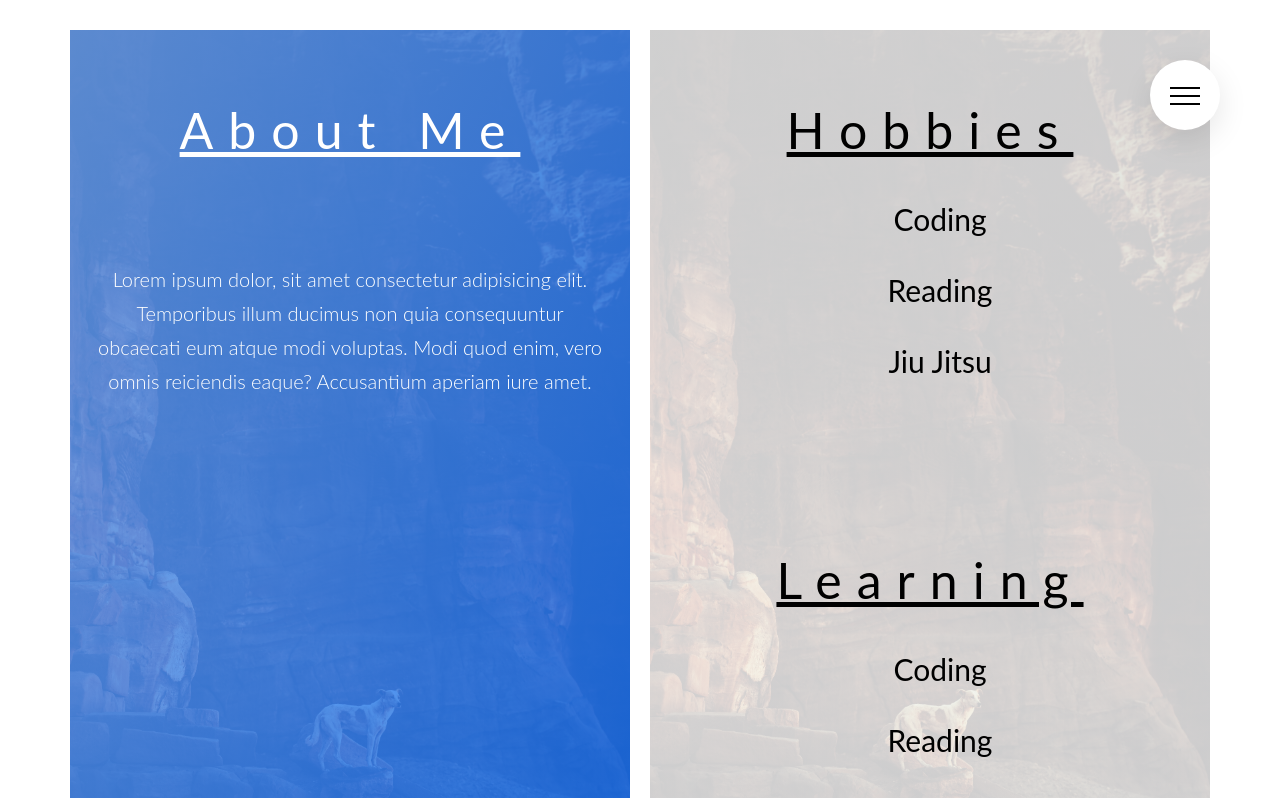
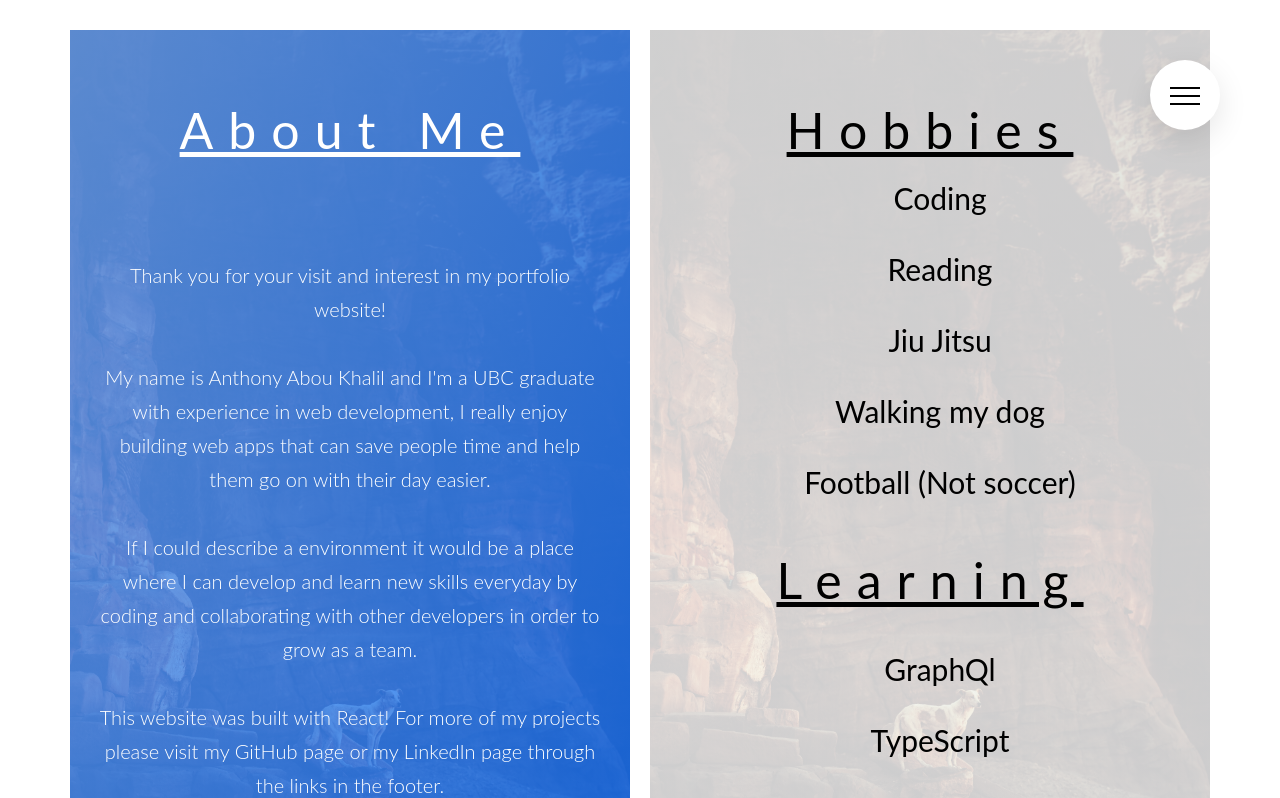
Before and after one commit to anthonyaboukhalil/portfolio, a React (Create React App) app: page /about in a window 1280 px wide. Shown: the top 798 px of the page. Built offline with nearby package versions, Linux system fonts and the light colour scheme.

Commit message:
Adding About Information

```diff
--- a/src/assets/sass/components/_about.scss
+++ b/src/assets/sass/components/_about.scss
@@ -37,7 +37,7 @@
     width: 90%;
     font-size: 2rem;
     font-weight: 300;
-    top: 30%;
+    top: 50%;
     left: 50%;
     transform: translate(-50%, -50%);
     @include media-breakpoint-down(md) {
@@ -47,7 +47,7 @@
   &__list {
     position: absolute;
     width: 90%;
-    top: 25%;
+    top: 30%;
     left: 50%;
     transform: translate(-50%, -50%);
     list-style: none;
@@ -60,7 +60,10 @@
       animation-duration: 2s;
       animation-timing-function: ease-out;
       &:hover {
-        transform: scale(1.3);
+        transform: translateX(3rem);
+      }
+      @include media-breakpoint-down(md) {
+        font-size: 2rem;
       }
     }
     &__item--learning {
@@ -72,7 +75,10 @@
       animation-duration: 2s;
       animation-timing-function: ease-out;
       &:hover {
-        transform: scale(1.3);
+        transform: translateX(3rem);
+      }
+      @include media-breakpoint-down(md) {
+        font-size: 2rem;
       }
     }
   }
--- a/src/components/About.js
+++ b/src/components/About.js
@@ -7,10 +7,23 @@ const About = () => {
             <div className="about-section__text">
               <h3 className="about-section__text__header">About Me</h3>
               <p className="about-section__text__paragraph">
-                Lorem ipsum dolor, sit amet consectetur adipisicing elit.
-                Temporibus illum ducimus non quia consequuntur obcaecati eum
-                atque modi voluptas. Modi quod enim, vero omnis reiciendis
-                eaque? Accusantium aperiam iure amet.
+                Thank you for your visit and interest in my portfolio website!{" "}
+                <br />
+                <br />
+                My name is Anthony Abou Khalil and I'm a UBC graduate with
+                experience in web development, I really enjoy building web apps
+                that can save people time and help them go on with their day
+                easier.
+                <br />
+                <br />
+                If I could describe a environment it would be a place where I
+                can develop and learn new skills everyday by coding and
+                collaborating with other developers in order to grow as a team.
+                <br />
+                <br />
+                This website was built with React! For more of my projects
+                please visit my GitHub page or my LinkedIn page through the
+                links in the footer.
               </p>
             </div>
           </section>
@@ -23,6 +36,12 @@ const About = () => {
                 <li className="about-section__text__list__item">Coding</li>
                 <li className="about-section__text__list__item">Reading</li>
                 <li className="about-section__text__list__item">Jiu Jitsu</li>
+                <li className="about-section__text__list__item">
+                  Walking my dog
+                </li>
+                <li className="about-section__text__list__item">
+                  Football (Not soccer)
+                </li>
               </ul>
             </div>
             <div className="about-section__text">
@@ -31,13 +50,13 @@ const About = () => {
               </h3>
               <ul className="about-section__text__list--learning">
                 <li className="about-section__text__list__item--learning">
-                  Coding
+                  GraphQl
                 </li>
                 <li className="about-section__text__list__item--learning">
-                  Reading
+                  TypeScript
                 </li>
                 <li className="about-section__text__list__item--learning">
-                  Jiu Jitsu
+                  Vue JS
                 </li>
               </ul>
             </div>
--- a/src/components/Qualifications.js
+++ b/src/components/Qualifications.js
@@ -50,7 +50,7 @@ const Qualifications = () => {
                 A solid foundation in javascript is essential and allows me to
                 use many libraries and frameworks that are built with javascript
                 such as React, Node, Redux and many more. Moreover, being
-                famililar with the npm ecosystem makes the development process
+                famililar with the NPM ecosystem makes the development process
                 and the workflow within the team more robust.
               </p>
             </div>
```
Also changed, not shown: src/assets/css/index.css.
